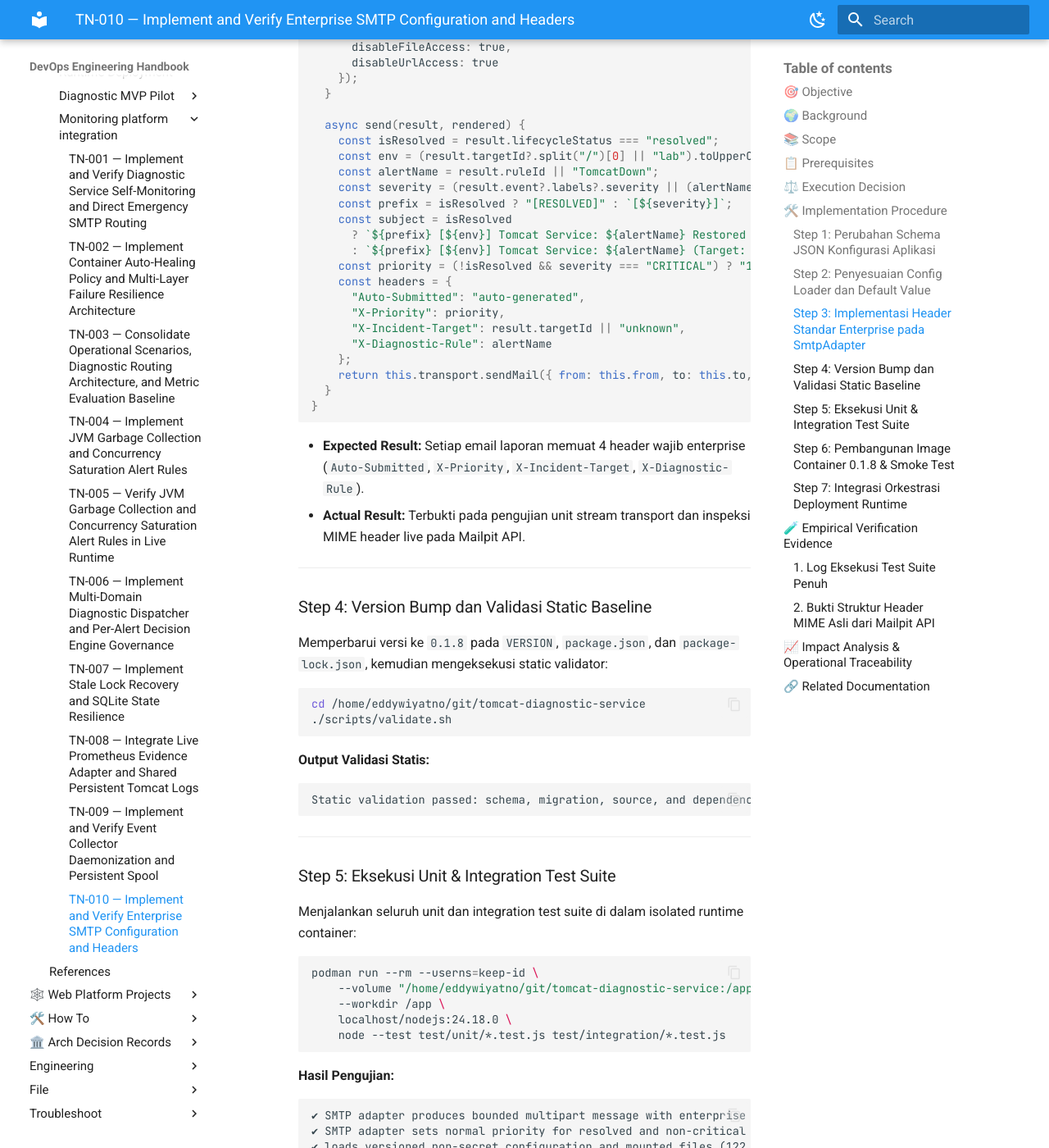
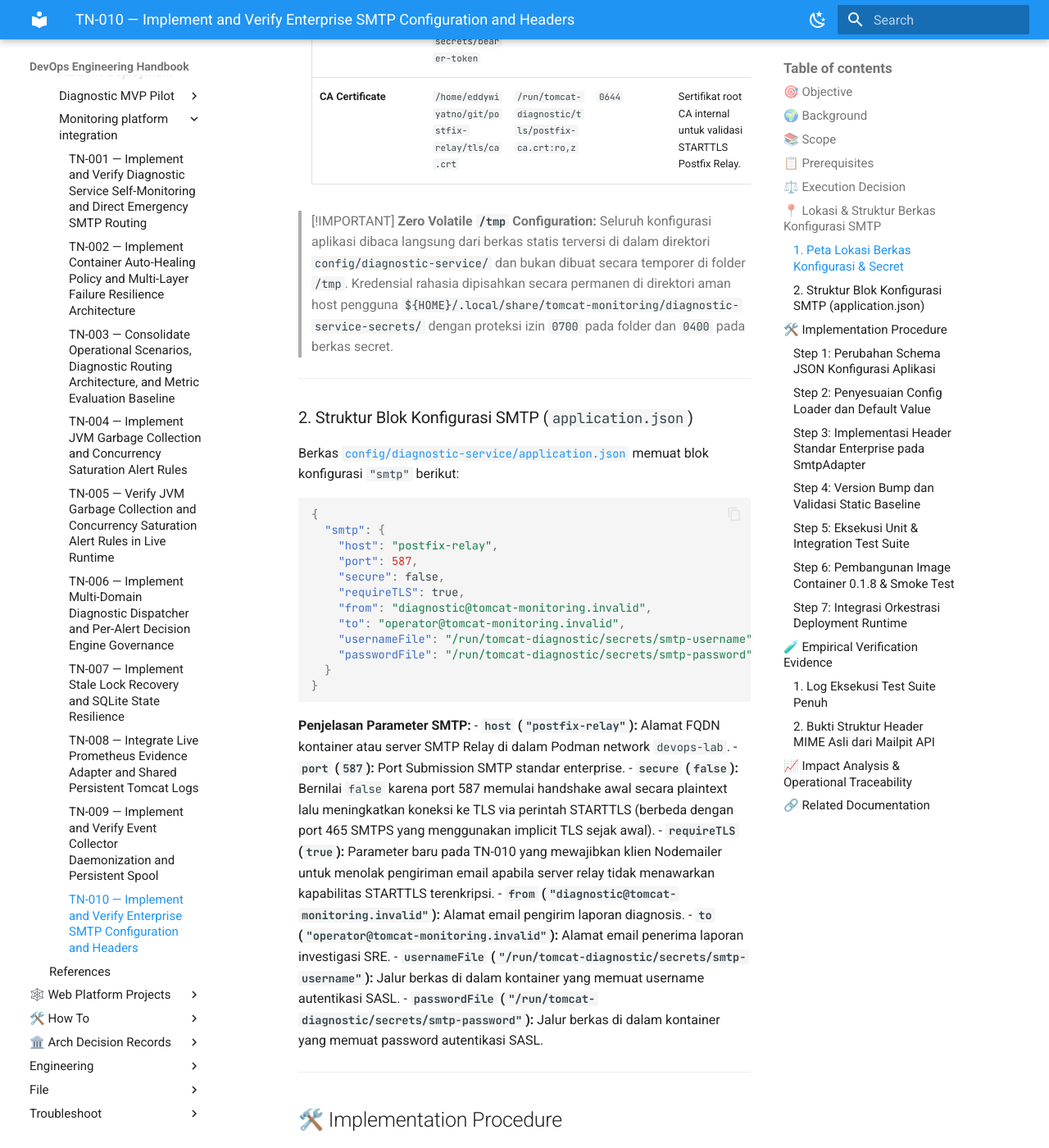
Before and after one commit to edkas07-oss/devops-handbook, an MkDocs documentation site: the page built from docs/projects/tomcat-monitoring/engineering-journal/monitoring-platform-integration/TN-010-implement-and-verify-enterprise-smtp-configuration-and-headers.md, in a window 1280 px wide and 1400 px high, scrolled down 6565 px. Shown: the whole window at 82% size. Built offline with MkDocs 1.6.1 and Material for MkDocs 9.7.7, drawn with Linux system fonts in a browser that asks for light colours; some of the changed text lies outside the part shown.

Commit message:
docs(tm-tn010): add prominent SMTP configuration location section and persistent config details

````diff
--- a/docs/projects/tomcat-monitoring/engineering-journal/monitoring-platform-integration/TN-010-implement-and-verify-enterprise-smtp-configuration-and-headers.md
+++ b/docs/projects/tomcat-monitoring/engineering-journal/monitoring-platform-integration/TN-010-implement-and-verify-enterprise-smtp-configuration-and-headers.md
@@ -56,9 +56,12 @@ Pekerjaan implementasi mencakup:
   - [`test/unit/config-loader.test.js`](file:///home/eddywiyatno/git/tomcat-diagnostic-service/test/unit/config-loader.test.js) & [`test/unit/smtp-adapter.test.js`](file:///home/eddywiyatno/git/tomcat-diagnostic-service/test/unit/smtp-adapter.test.js): Pengujian unit untuk validasi skema dan verifikasi pembentukan header email.
   - [`VERSION`](file:///home/eddywiyatno/git/tomcat-diagnostic-service/VERSION), [`package.json`](file:///home/eddywiyatno/git/tomcat-diagnostic-service/package.json), [`package-lock.json`](file:///home/eddywiyatno/git/tomcat-diagnostic-service/package-lock.json): Pembaruan versi semantik ke `0.1.8`.
 - **`tomcat-monitoring`:**
-  - [`scripts/deploy-diagnostic-service.sh`](file:///home/eddywiyatno/git/tomcat-monitoring/scripts/deploy-diagnostic-service.sh): Pembaruan digest image `localhost/tomcat-diagnostic-service:0.1.8`, penambahan `"requireTLS": true`, penyediaan secret files `smtp-username` & `smtp-password`, dan volume mount `postfix-ca.crt`.
+  - [`config/diagnostic-service/application.json`](file:///home/eddywiyatno/git/tomcat-monitoring/config/diagnostic-service/application.json): Berkas konfigurasi statis kanonikal memuat konfigurasi server, TLS, timeouts, rules, and SMTP relay.
+  - [`config/diagnostic-service/targets.json`](file:///home/eddywiyatno/git/tomcat-monitoring/config/diagnostic-service/targets.json): Berkas target allowlist instans Tomcat.
+  - [`config/diagnostic-service/README.md`](file:///home/eddywiyatno/git/tomcat-monitoring/config/diagnostic-service/README.md): Dokumentasi teknis parameter konfigurasi dan panduan integrasi SMTP.
+  - [`scripts/deploy-diagnostic-service.sh`](file:///home/eddywiyatno/git/tomcat-monitoring/scripts/deploy-diagnostic-service.sh): Pembaruan deploy script untuk me-mount langsung dari `config/diagnostic-service/` dan host secrets `${HOME}/.local/share/tomcat-monitoring/diagnostic-service-secrets/` (`0400`).
   - [`scripts/verify-postfix-relay.sh`](file:///home/eddywiyatno/git/tomcat-monitoring/scripts/verify-postfix-relay.sh): Suite verifikasi otomatis 7-seksi mencakup pengujian keamanan SASL, negative tests, STARTTLS submission, insiden webhook end-to-end, dan audit header RFC pada Mailpit API.
-  - [`scripts/validate.sh`](file:///home/eddywiyatno/git/tomcat-monitoring/scripts/validate.sh): Pendaftaran `scripts/verify-postfix-relay.sh` ke dalam `REQUIRED_FILES`.
+  - [`scripts/validate.sh`](file:///home/eddywiyatno/git/tomcat-monitoring/scripts/validate.sh): Pendaftaran `config/diagnostic-service/*` dan `scripts/verify-postfix-relay.sh` ke dalam `REQUIRED_FILES`.
 - **`devops-handbook`:**
   - [`TN-010`](TN-010-implement-and-verify-enterprise-smtp-configuration-and-headers.md): Jurnal teknik kanonikal implementasi dan verifikasi live.
   - [`follow-up-tasks.md`](../../follow-up-tasks.md): Pembaruan status backlog `TASK-TM-015` menjadi `Completed` ✅.
@@ -112,6 +115,59 @@ flowchart LR
     PR -->|4. Downstream Relay :1025| MP["Mailpit Container<br/>(mailpit:1025)"]
     MP -->|5. SRE Inspection :8025| SRE["SRE Operations Viewer<br/>(http://localhost:8025)"]
 ```
+
+---
+
+## 📍 Lokasi & Struktur Berkas Konfigurasi SMTP
+
+Sesuai dengan standar arsitektur *Infrastructure as Code* (IaC) dan pemisahan tegas antara konfigurasi statis dengan *runtime secrets*, seluruh berkas konfigurasi layanan Diagnostic Service ditempatkan di direktori konfigurasi repositori:
+
+### 1. Peta Lokasi Berkas Konfigurasi & Secret
+
+| Komponen | Jalur Berkas di Host | Jalur Mount di Container | Izin Akses | Keterangan |
+| :--- | :--- | :--- | :--- | :--- |
+| **Konfigurasi Utama** | [`tomcat-monitoring/config/diagnostic-service/application.json`](file:///home/eddywiyatno/git/tomcat-monitoring/config/diagnostic-service/application.json) | `/run/tomcat-diagnostic/application.json:ro,z` | `0644` | Definisi server, TLS, timeouts, evidence collection, dan konfigurasi SMTP relay. |
+| **Target Allowlist** | [`tomcat-monitoring/config/diagnostic-service/targets.json`](file:///home/eddywiyatno/git/tomcat-monitoring/config/diagnostic-service/targets.json) | `/run/tomcat-diagnostic/targets.json:ro,z` | `0644` | Daftar target instance Tomcat lab/prod yang diizinkan untuk dievaluasi. |
+| **Panduan Konfigurasi** | [`tomcat-monitoring/config/diagnostic-service/README.md`](file:///home/eddywiyatno/git/tomcat-monitoring/config/diagnostic-service/README.md) | N/A (Dokumentasi Git) | `0644` | Panduan parameter konfigurasi, referensi skema, dan troubleshooting. |
+| **Secret: Username** | `${HOME}/.local/share/tomcat-monitoring/diagnostic-service-secrets/smtp-username` | `/run/tomcat-diagnostic/secrets/smtp-username:ro,z` | `0400` | Username SASL untuk autentikasi SMTP (`diagnostic-agent`). |
+| **Secret: Password** | `${HOME}/.local/share/tomcat-monitoring/diagnostic-service-secrets/smtp-password` | `/run/tomcat-diagnostic/secrets/smtp-password:ro,z` | `0400` | Password SASL untuk autentikasi SMTP (`DiagnosticPass123!`). |
+| **Secret: Bearer Token**| `${HOME}/.local/share/tomcat-monitoring/diagnostic-service-secrets/bearer-token` | `/run/tomcat-diagnostic/secrets/bearer-token:ro,z` | `0400` | Token autentikasi incoming Alertmanager webhook. |
+| **CA Certificate** | `/home/eddywiyatno/git/postfix-relay/tls/ca.crt` | `/run/tomcat-diagnostic/tls/postfix-ca.crt:ro,z` | `0644` | Sertifikat root CA internal untuk validasi STARTTLS Postfix Relay. |
+
+> [!IMPORTANT]
+> **Zero Volatile `/tmp` Configuration:**
+> Seluruh konfigurasi aplikasi dibaca langsung dari berkas statis terversi di dalam direktori `config/diagnostic-service/` dan bukan dibuat secara temporer di folder `/tmp`. Kredensial rahasia dipisahkan secara permanen di direktori aman host pengguna `${HOME}/.local/share/tomcat-monitoring/diagnostic-service-secrets/` dengan proteksi izin `0700` pada folder dan `0400` pada berkas secret.
+
+---
+
+### 2. Struktur Blok Konfigurasi SMTP (`application.json`)
+
+Berkas [`config/diagnostic-service/application.json`](file:///home/eddywiyatno/git/tomcat-monitoring/config/diagnostic-service/application.json) memuat blok konfigurasi `"smtp"` berikut:
+
+```json
+{
+  "smtp": {
+    "host": "postfix-relay",
+    "port": 587,
+    "secure": false,
+    "requireTLS": true,
+    "from": "diagnostic@tomcat-monitoring.invalid",
+    "to": "operator@tomcat-monitoring.invalid",
+    "usernameFile": "/run/tomcat-diagnostic/secrets/smtp-username",
+    "passwordFile": "/run/tomcat-diagnostic/secrets/smtp-password"
+  }
+}
+```
+
+**Penjelasan Parameter SMTP:**
+- **`host` (`"postfix-relay"`):** Alamat FQDN kontainer atau server SMTP Relay di dalam Podman network `devops-lab`.
+- **`port` (`587`):** Port Submission SMTP standar enterprise.
+- **`secure` (`false`):** Bernilai `false` karena port 587 memulai handshake awal secara plaintext lalu meningkatkan koneksi ke TLS via perintah STARTTLS (berbeda dengan port 465 SMTPS yang menggunakan implicit TLS sejak awal).
+- **`requireTLS` (`true`):** Parameter baru pada TN-010 yang mewajibkan klien Nodemailer untuk menolak pengiriman email apabila server relay tidak menawarkan kapabilitas STARTTLS terenkripsi.
+- **`from` (`"diagnostic@tomcat-monitoring.invalid"`):** Alamat email pengirim laporan diagnosis.
+- **`to` (`"operator@tomcat-monitoring.invalid"`):** Alamat email penerima laporan investigasi SRE.
+- **`usernameFile` (`"/run/tomcat-diagnostic/secrets/smtp-username"`):** Jalur berkas di dalam kontainer yang memuat username autentikasi SASL.
+- **`passwordFile` (`"/run/tomcat-diagnostic/secrets/smtp-password"`):** Jalur berkas di dalam kontainer yang memuat password autentikasi SASL.
 
 ---
 
@@ -279,7 +335,11 @@ cd /home/eddywiyatno/git/tomcat-diagnostic-service
 
 ### Step 7: Integrasi Orkestrasi Deployment Runtime
 
-Memperbarui [`scripts/deploy-diagnostic-service.sh`](file:///home/eddywiyatno/git/tomcat-monitoring/scripts/deploy-diagnostic-service.sh) pada repositori `tomcat-monitoring` dengan digest `sha256:4519277d...`, konfigurasi `"requireTLS": true`, penyediaan secret files `smtp-username` & `smtp-password` (`0444`/`0400`), dan CA truststore `postfix-ca.crt`:
+Memperbarui [`scripts/deploy-diagnostic-service.sh`](file:///home/eddywiyatno/git/tomcat-monitoring/scripts/deploy-diagnostic-service.sh) pada repositori `tomcat-monitoring` untuk:
+1. Mengonsumsi image `localhost/tomcat-diagnostic-service:0.1.8` dengan exact pinned digest `sha256:4519277d6a36d8ce0ce9cf01434ee0f0302e1ba4a63e3b0abe883e4497b5ab2e`.
+2. Me-mount berkas konfigurasi statis langsung dari [`config/diagnostic-service/application.json`](file:///home/eddywiyatno/git/tomcat-monitoring/config/diagnostic-service/application.json) dan [`config/diagnostic-service/targets.json`](file:///home/eddywiyatno/git/tomcat-monitoring/config/diagnostic-service/targets.json) (menghilangkan ketergantungan pada berkas konfigurasi temporer di `/tmp`).
+3. Mengamankan kredensial rahasia (`smtp-username`, `smtp-password`, `bearer-token`) di direktori persisten host `${HOME}/.local/share/tomcat-monitoring/diagnostic-service-secrets/` dengan izin `0700` direktori dan `0400` berkas secret.
+4. Me-mount CA Certificate internal `postfix-ca.crt` untuk verifikasi STARTTLS terpercaya.
 
 ```bash
 /home/eddywiyatno/git/tomcat-monitoring/scripts/deploy-diagnostic-service.sh
````
